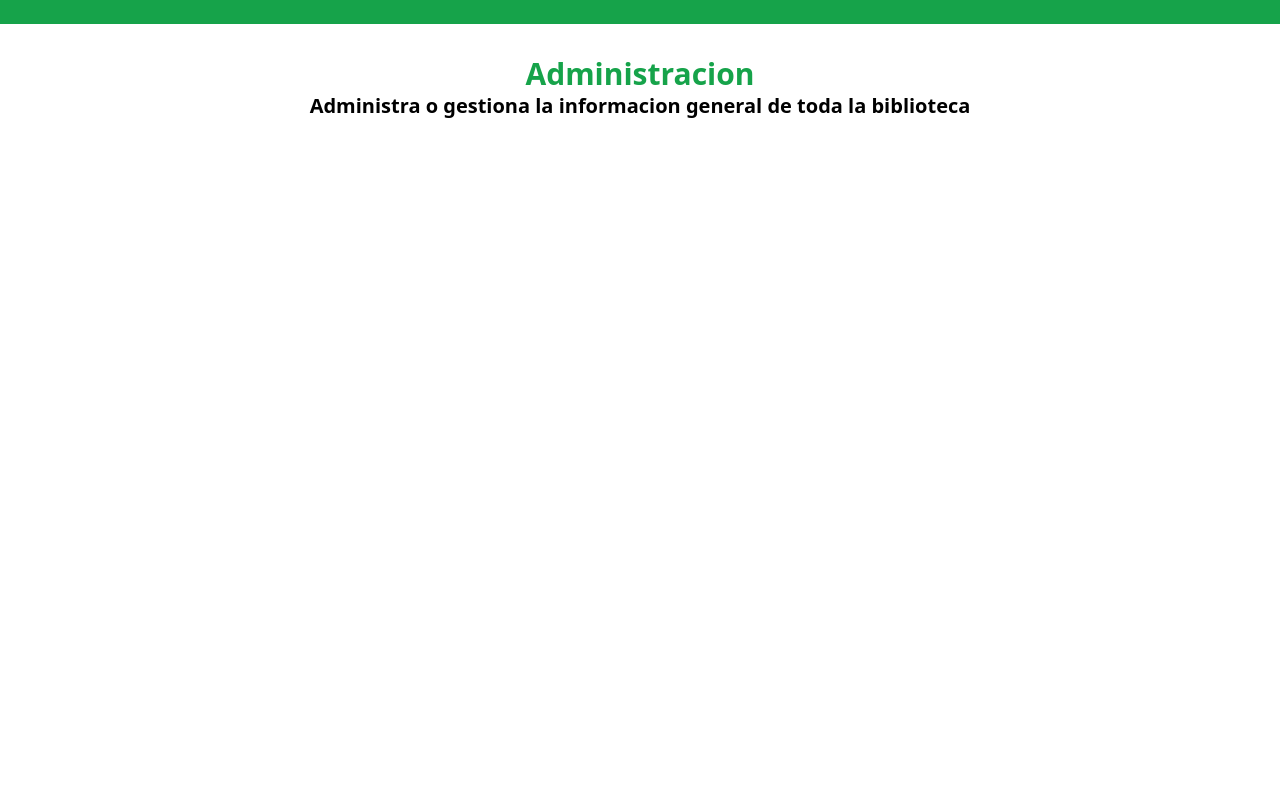
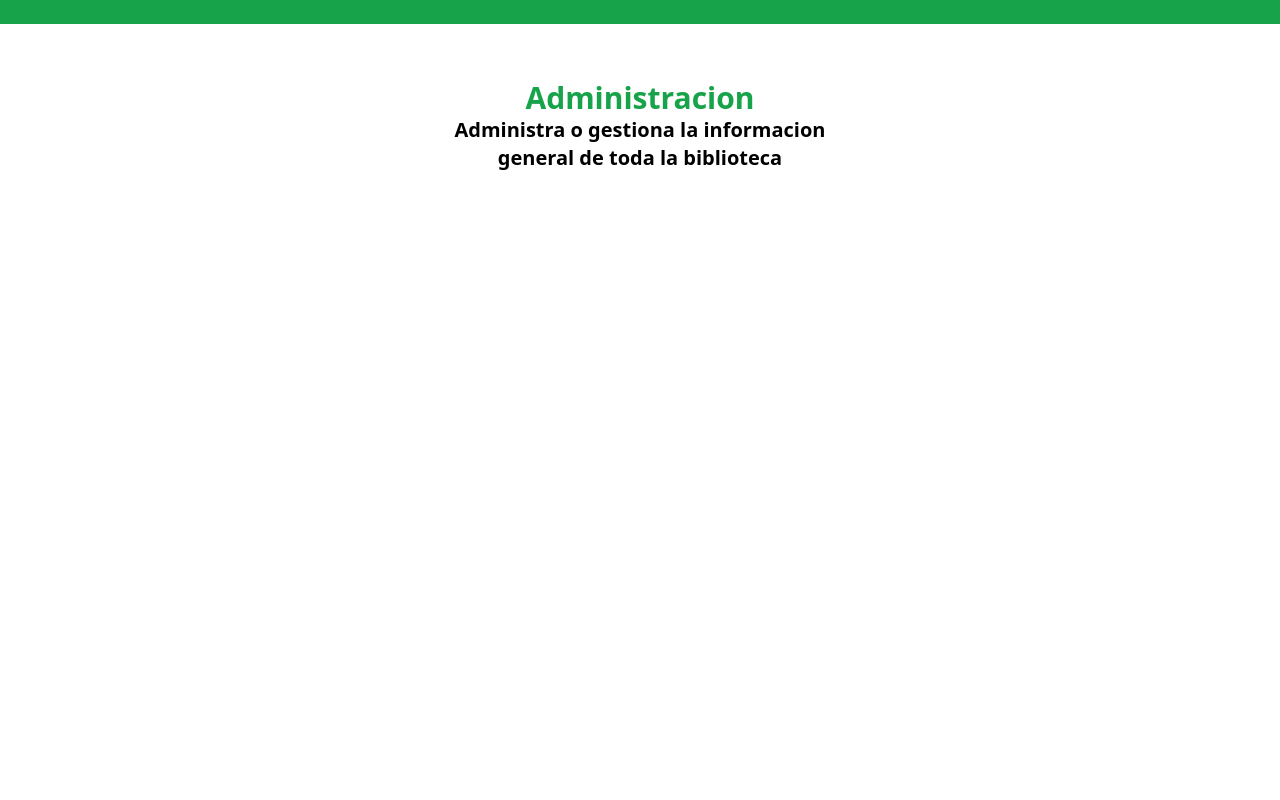
Before and after one commit to AlejandroEs04/SisBiblioteca, a PHP site: template views/admin/index.php in a window 1280 px wide. Run offline with PHP 8.4, Linux system fonts and the light colour scheme; the template is opened without the code that fills it, so the values that code supplies are empty.

Commit message:
"Commit by Alejandro Estrada"

```diff
--- a/public/dist/output.css
+++ b/public/dist/output.css
@@ -538,19 +538,14 @@ video {
   position: relative;
 }
 
-.mx-20 {
-  margin-left: 5rem;
-  margin-right: 5rem;
-}
-
 .mx-40 {
   margin-left: 10rem;
   margin-right: 10rem;
 }
 
-.my-8 {
-  margin-top: 2rem;
-  margin-bottom: 2rem;
+.my-10 {
+  margin-top: 2.5rem;
+  margin-bottom: 2.5rem;
 }
 
 .my-4 {
@@ -558,13 +553,9 @@ video {
   margin-bottom: 1rem;
 }
 
-.mx-5 {
-  margin-left: 1.25rem;
-  margin-right: 1.25rem;
-}
-
-.mb-4 {
-  margin-bottom: 1rem;
+.my-14 {
+  margin-top: 3.5rem;
+  margin-bottom: 3.5rem;
 }
 
 .ml-5 {
@@ -1179,11 +1097,6 @@ video {
 }
 
 @media (min-width: 768px) {
-  .md\:mx-20 {
-    margin-left: 5rem;
-    margin-right: 5rem;
-  }
-
   .md\:w-1\/5 {
     width: 20%;
   }
--- a/views/layout.php
+++ b/views/layout.php
@@ -13,12 +13,12 @@
                 <?php // incluirTemplate('asideContainer', null) ?>
             </aside> -->
 
-            <div class="w-full" >
+            <div class="w-full h-full" >
                 <header class="px-10 py-3 bg-green-600" >
                     <?php incluirTemplate('header', null) ?>
                 </header>
 
-                <main class="mx-5 my-8 md:mx-20" >
+                <main class="flex items-center justify-center my-14" >
                     <?php echo $contenido; ?>
                 </main>
             </div>
```
Also changed, not shown: other parts of public/dist/output.css (+13 -104 lines).
